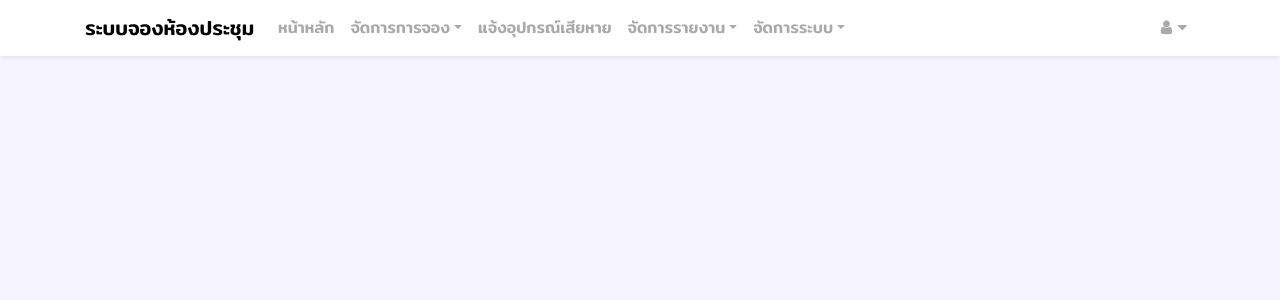
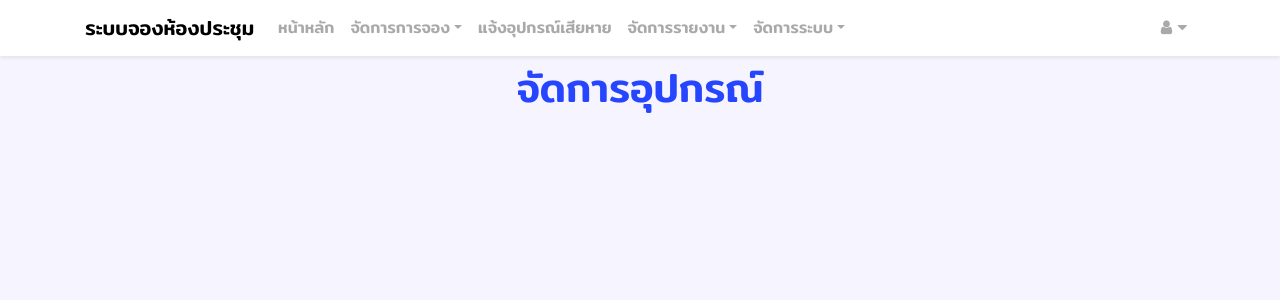
Before and after one commit to chinnatan/MeetingRoomBookingSystem, a Vue app in the folder frontend/: page /admin/manage/tool in a window 1280 px wide. Shown: the top 300 px of the page. Built offline with nearby package versions, Linux system fonts and the light colour scheme; no server answers; sample sign-in values are in the browser's storage; what vue-print-nb, vue-sweetalert2 would draw is missing.

Commit message:
เปลี่ยนหัวข้อที่แสดงให้ตรงตามแต่ละหน้า

```diff
--- a/frontend/src/components/Admin/ManageTool.vue
+++ b/frontend/src/components/Admin/ManageTool.vue
@@ -4,7 +4,18 @@
       <navbar></navbar>
     </div>
 
-    <div id="content" class="container h-100"></div>
+    <div id="content" class="container h-100">
+      <div class="row h-100">
+        <div class="col-md-12">
+          <div class="row mt-5 p-3">
+            <div class="col-md-12">
+              <h1 class="font-color-primary">{{ content.text.title }}</h1>
+              <small>{{ content.text.title_description }}</small>
+            </div>
+          </div>
+        </div>
+      </div>
+    </div>
   </div>
 </template>
 
@@ -23,7 +34,9 @@ export default {
   data() {
     return {
       content: {
-        text: {}
+        text: {
+            title: "จัดการอุปกรณ์"
+        }
       },
       button: {}
     };
--- a/frontend/src/components/Admin/ManageUser.vue
+++ b/frontend/src/components/Admin/ManageUser.vue
@@ -89,7 +89,7 @@ export default {
   },
   data() {
     return {
-      lblBlacklist: "จัดการการเข้าใช้งาน",
+      lblBlacklist: "จัดการผู้ใช้งาน",
       lblBlacklistDetail: "สำหรับจัดการผู้ใช้งานที่ระบบจำกัดสิทธิ์การใช้งาน",
       lblBlacklistTable: {
         lblUID: "รหัสผู้ใช้งาน",
--- a/frontend/src/components/Admin/Setting.vue
+++ b/frontend/src/components/Admin/Setting.vue
@@ -7,7 +7,7 @@
     <div id="content" class="container h-100">
       <div class="row h-100">
         <div class="col-md-12">
-          <div class="row mt-5 p-3">
+          <div class="row mt-5 p-4">
             <div class="col-md-12">
               <h1 class="font-color-primary">{{ content.text.title }}</h1>
             </div>
@@ -268,7 +268,7 @@ export default {
     return {
       content: {
         text: {
-          title: "จัดการการเข้าใช้งาน",
+          title: "ตั้งค่าทั่วไป",
           settingHighestPeriodPerTime: "ระยะเวลาที่สามารถจองได้สูงสุดต่อครั้ง",
           settingSlowestActivation:
             "ระยะเวลาที่สามารถยืนยันการเข้าใช้งานได้ช้าที่สุด",
```
